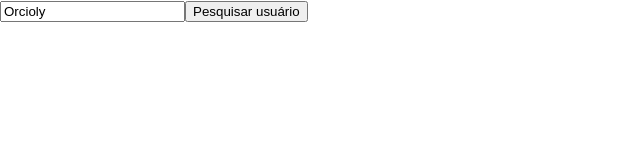
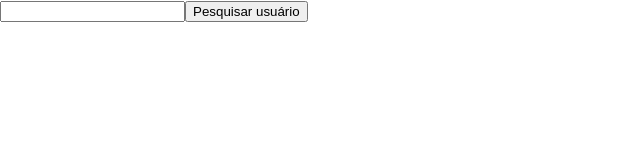
Before and after one commit to Orcioly/reactapp, a React (Create React App) app: page / in a window 1280 px wide. Shown: the top 160 px of the page, without its empty margins (0-640 px from the left). Built offline with nearby package versions, Linux system fonts and the light colour scheme.

Commit message:
Apenas coloquei o estado vazio.

```diff
--- a/src/App.js
+++ b/src/App.js
@@ -3,7 +3,7 @@ import List from "./components/List";
 import api from "./components/services/api";
 
 function App() {
-  const [username, setUsername] = useState("Orcioly");
+  const [username, setUsername] = useState("");
   const [userData, setUserData] = useState({});
 
   async function getUserGithubData() {
```
Also changed, not shown: 1 other file (tests, documents, lock files or other folders).
